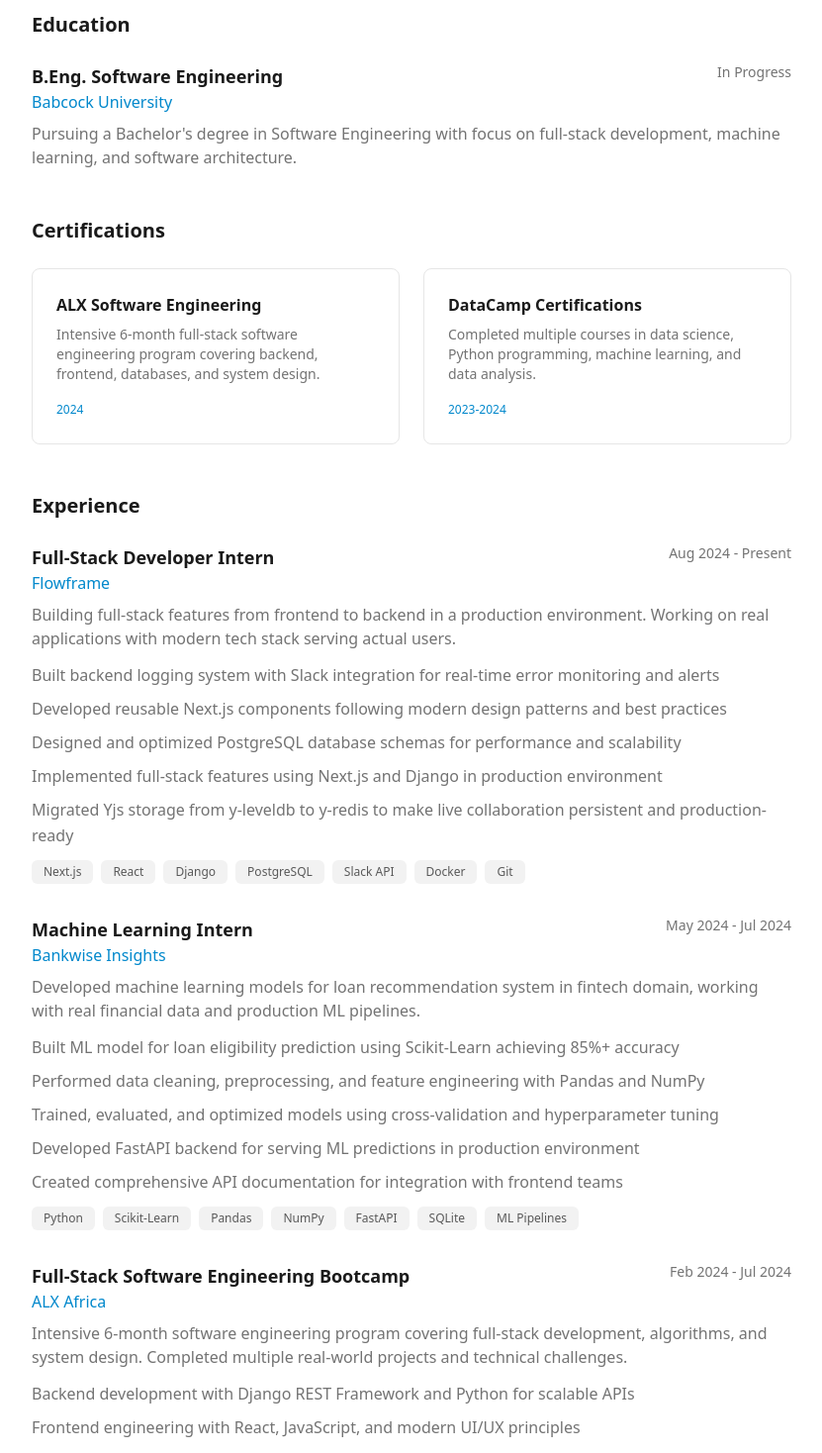
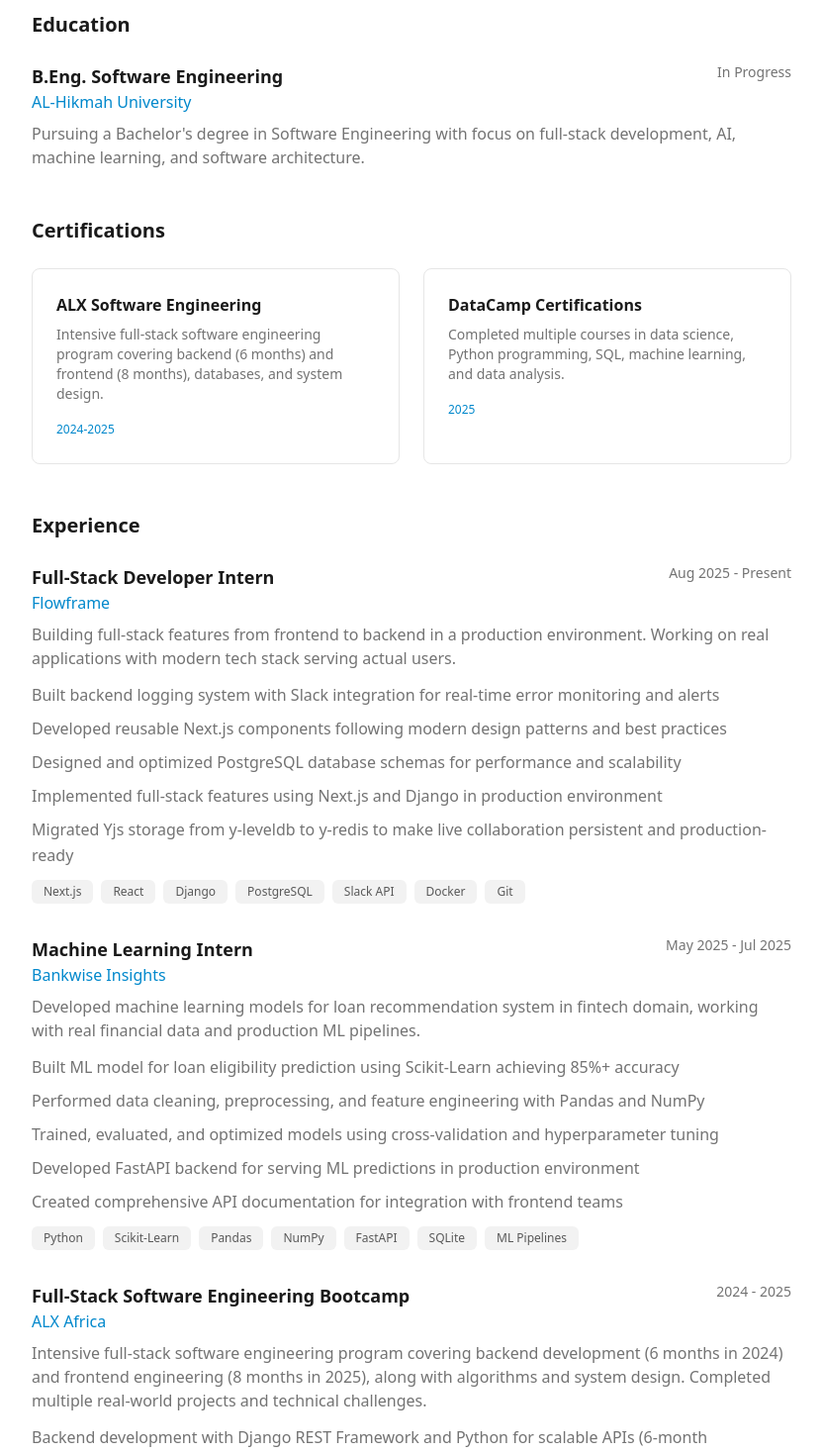
Before and after one commit to shoileazeez/portfolio, a React (Vite) app: page /about in a window 1280 px wide. Shown: the part 780-2248 px from the top of the page at 99% size, without its empty margins (224-1055 px from the left). Built offline with nearby package versions, Linux system fonts and the light colour scheme; the HTML template or start-up script is replaced by a standard one.

Commit message:
Update experience and education details

```diff
--- a/src/pages/About.tsx
+++ b/src/pages/About.tsx
@@ -28,7 +28,7 @@ const About = () => {
               <p className="text-muted-foreground leading-relaxed max-w-2xl">
                 With over two years in software development, I'm a full-stack engineer and machine learning
                 developer passionate about building intelligent applications that solve real-world problems.
-                My expertise spans from training ML models to crafting production-ready APIs and responsive UIs.
+                My expertise spans from training ML models and AI systems to crafting production-ready APIs and responsive UIs.
               </p>
             </div>
           </div>
@@ -37,7 +37,7 @@ const About = () => {
             <p className="text-muted-foreground leading-relaxed mb-12">
               As a passionate junior software engineer with two years of experience, I'm focused on
               building intelligent systems that combine elegant frontend experiences with powerful
-              backend infrastructure and machine learning capabilities. I've created diabetes prediction
+              backend infrastructure, AI, and machine learning capabilities. I've created diabetes prediction
               systems with ML, real-time crypto tracking tools, and robust REST APIs that serve real
               users in production.
             </p>
@@ -49,13 +49,13 @@ const About = () => {
                 <div className="flex justify-between items-start mb-2">
                   <div>
                     <h4 className="text-lg font-semibold text-foreground">B.Eng. Software Engineering</h4>
-                    <p className="text-accent">Babcock University</p>
+                    <p className="text-accent">AL-Hikmah University</p>
                   </div>
                   <span className="text-sm text-muted-foreground">In Progress</span>
                 </div>
                 <p className="text-muted-foreground">
                   Pursuing a Bachelor's degree in Software Engineering with focus on full-stack development,
-                  machine learning, and software architecture.
+                  AI, machine learning, and software architecture.
                 </p>
               </div>
             </div>
@@ -66,19 +66,19 @@ const About = () => {
               <div className="p-6 border border-border rounded-lg bg-card hover:shadow-lg transition-shadow">
                 <h4 className="text-base font-semibold text-foreground mb-2">ALX Software Engineering</h4>
                 <p className="text-sm text-muted-foreground mb-3">
-                  Intensive 6-month full-stack software engineering program covering backend, frontend,
+                  Intensive full-stack software engineering program covering backend (6 months) and frontend (8 months),
                   databases, and system design.
                 </p>
-                <span className="text-xs text-accent font-medium">2024</span>
+                <span className="text-xs text-accent font-medium">2024-2025</span>
               </div>
 
               <div className="p-6 border border-border rounded-lg bg-card hover:shadow-lg transition-shadow">
                 <h4 className="text-base font-semibold text-foreground mb-2">DataCamp Certifications</h4>
                 <p className="text-sm text-muted-foreground mb-3">
-                  Completed multiple courses in data science, Python programming, machine learning,
+                  Completed multiple courses in data science, Python programming, SQL, machine learning,
                   and data analysis.
                 </p>
-                <span className="text-xs text-accent font-medium">2023-2024</span>
+                <span className="text-xs text-accent font-medium">2025</span>
               </div>
             </div>
 
@@ -91,7 +91,7 @@ const About = () => {
                     <h4 className="text-lg font-semibold text-foreground">Full-Stack Developer Intern</h4>
                     <p className="text-accent">Flowframe</p>
                   </div>
-                  <span className="text-sm text-muted-foreground">Aug 2024 - Present</span>
+                  <span className="text-sm text-muted-foreground">Aug 2025 - Present</span>
                 </div>
                 <p className="text-muted-foreground mb-3">
                   Building full-stack features from frontend to backend in a production environment.
@@ -129,7 +129,7 @@ const About = () => {
                     <h4 className="text-lg font-semibold text-foreground">Machine Learning Intern</h4>
                     <p className="text-accent">Bankwise Insights</p>
                   </div>
-                  <span className="text-sm text-muted-foreground">May 2024 - Jul 2024</span>
+                  <span className="text-sm text-muted-foreground">May 2025 - Jul 2025</span>
                 </div>
                 <p className="text-muted-foreground mb-3">
                   Developed machine learning models for loan recommendation system in fintech domain,
@@ -167,18 +167,19 @@ const About = () => {
                     <h4 className="text-lg font-semibold text-foreground">Full-Stack Software Engineering Bootcamp</h4>
                     <p className="text-accent">ALX Africa</p>
                   </div>
-                  <span className="text-sm text-muted-foreground">Feb 2024 - Jul 2024</span>
+                  <span className="text-sm text-muted-foreground">2024 - 2025</span>
                 </div>
                 <p className="text-muted-foreground mb-3">
-                  Intensive 6-month software engineering program covering full-stack development,
-                  algorithms, and system design. Completed multiple real-world projects and technical challenges.
+                  Intensive full-stack software engineering program covering backend development (6 months in 2024)
+                  and frontend engineering (8 months in 2025), along with algorithms and system design.
+                  Completed multiple real-world projects and technical challenges.
                 </p>
                 <ul className="space-y-2 mb-3">
                   <li className="text-muted-foreground leading-relaxed">
-                    Backend development with Django REST Framework and Python for scalable APIs
+                    Backend development with Django REST Framework and Python for scalable APIs (6-month specialization)
                   </li>
                   <li className="text-muted-foreground leading-relaxed">
-                    Frontend engineering with React, JavaScript, and modern UI/UX principles
+                    Frontend engineering with React, JavaScript, and modern UI/UX principles (8-month specialization)
                   </li>
                   <li className="text-muted-foreground leading-relaxed">
                     Database design and SQL optimization for PostgreSQL and MySQL
```
